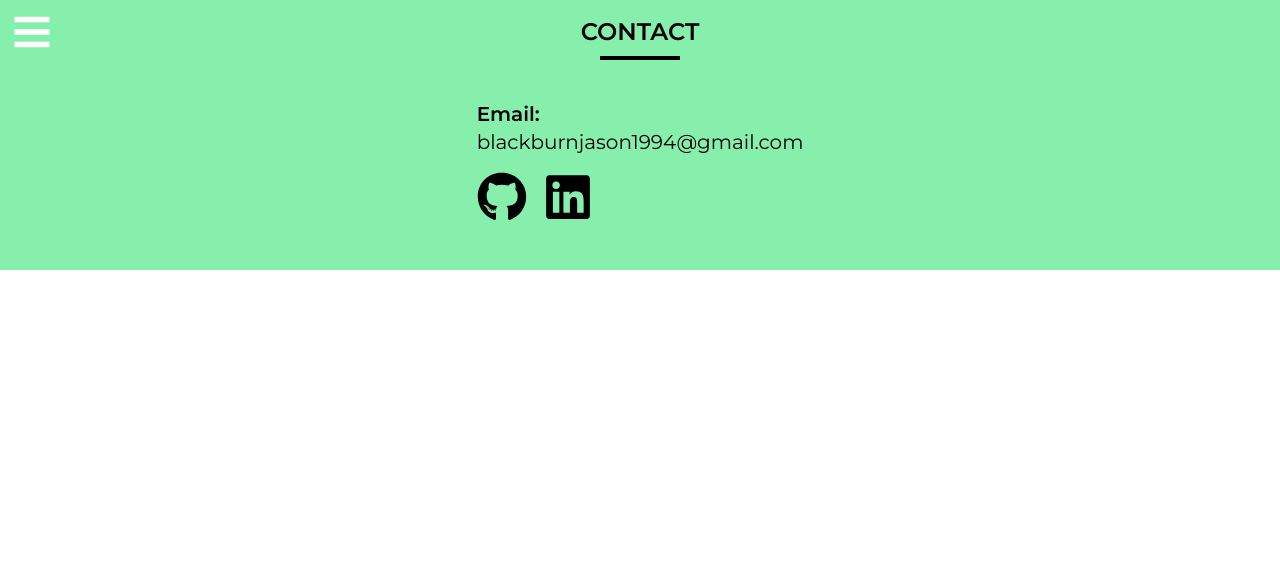
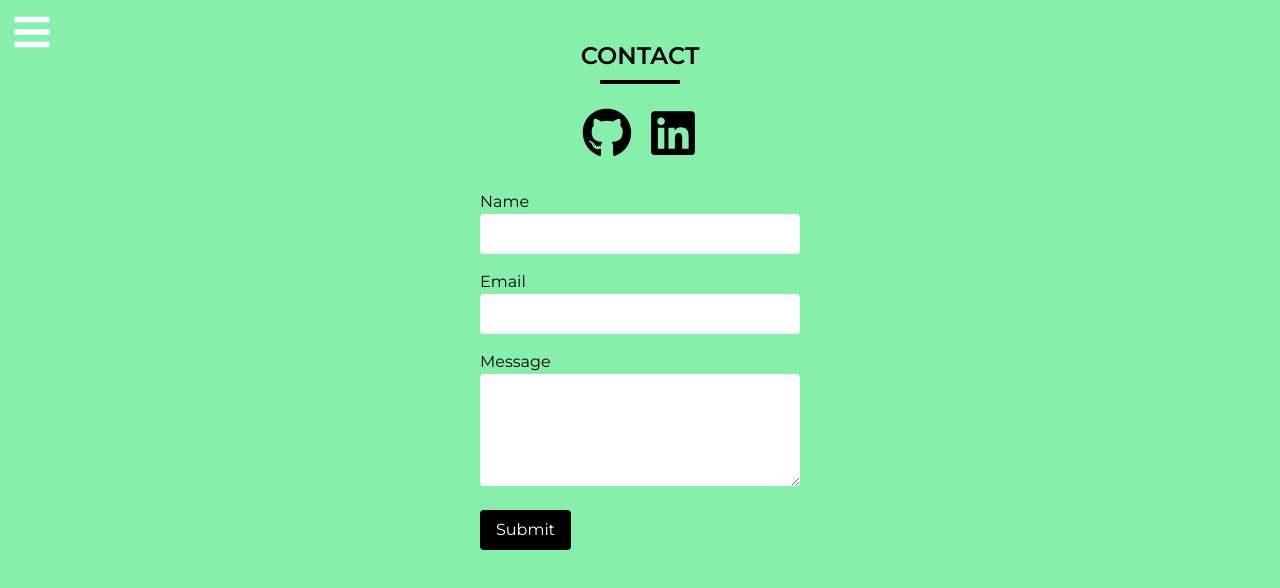
Before and after one commit to JBlackburn94/portv2, a Next.js app: page /pages/contact in a window 1280 px wide. Shown: the top 588 px of the page. Built offline with nearby package versions, Linux system fonts and the light colour scheme.

Commit message:
contact form added, api routing not working but working on a fix

```diff
--- a/package.json
+++ b/package.json
@@ -11,6 +11,7 @@
   "dependencies": {
     "framer-motion": "^10.18.0",
     "next": "14.0.4",
+    "nodemailer": "^6.9.8",
     "react": "^18",
     "react-dom": "^18",
     "react-icons": "^5.0.1"
--- /dev/null
+++ b/src/app/api/contact/route.js
@@ -0,0 +1,5 @@
+export default function handler(req, res) {
+  const { name, email, message } = req.body;
+  console.log(name, email, message);
+  res.status(200).json({ status: "OK" });
+}
--- a/src/app/components/navigation/Navbar.js
+++ b/src/app/components/navigation/Navbar.js
@@ -32,7 +32,7 @@ export default function Navbar() {
       link: "#hobbies",
     },
     {
-      id: 4,
+      id: 5,
       title: "Contact",
       link: "#contact",
     },
--- /dev/null
+++ b/src/app/pages/ContactForm.js
@@ -0,0 +1,72 @@
+"use client";
+import { useState } from "react";
+
+export default function ContactForm() {
+  const [name, setName] = useState("");
+  const [email, setEmail] = useState("");
+  const [message, setMessage] = useState("");
+
+  const onSubmit = async (e) => {
+    e.preventDefault();
+
+    try {
+      const res = await fetch("/api/contact/route", {
+        method: "POST",
+        body: JSON.stringify({ name, email, message }),
+        headers: {
+          "Content-Type": "application/json",
+        },
+      });
+    } catch (error) {
+      console.error("Err", error);
+    }
+  };
+
+  return (
+    <form className="w-3/4 md:w-1/2 lg:w-1/4">
+      <div className="flex flex-col my-4">
+        <label htmlFor="name">Name</label>
+        <input
+          className="px-4 py-2 bg-white rounded"
+          type="text"
+          value={name}
+          required
+          onChange={(e) => {
+            setName(e.target.value);
+          }}
+        />
+      </div>
+      <div className="flex flex-col my-4">
+        <label htmlFor="email">Email</label>
+        <input
+          className="px-4 py-2 bg-white rounded"
+          type="email"
+          value={email}
+          required
+          onChange={(e) => {
+            setEmail(e.target.value);
+          }}
+        />
+      </div>
+      <div className="flex flex-col my-4">
+        <label htmlFor="message">Message</label>
+        <textarea
+          className="px-4 py-2 bg-white rounded"
+          type="text"
+          value={message}
+          rows={4}
+          cols={40}
+          required
+          onChange={(e) => {
+            setMessage(e.target.value);
+          }}
+        />
+      </div>
+      <input
+        className="px-4 py-2 my-2 text-white bg-black rounded"
+        type="submit"
+        onClick={onSubmit}
+      />
+    </form>
+  );
+}
--- a/src/app/pages/about/page.js
+++ b/src/app/pages/about/page.js
@@ -49,7 +49,7 @@ export default function About() {
       id="about"
       ref={targetRef}
       style={{ opacity }}
-      className="flex flex-col items-center justify-start h-auto my-10"
+      className="flex flex-col items-center justify-start mt-10 h-fit"
     >
       <h2 className="text-2xl font-semibold uppercase">About Me</h2>
       <span className="w-20 my-2 border-t-4 border-green-300"></span>
@@ -77,7 +77,7 @@ export default function About() {
         </div>
         <div className="w-full md:w-1/2">
           <p className="leading-loose text-center">
-            Hello! My name is Jason Blackburn, I am a Frontend Developer
+            Hello! My name is Jason Blackburn, I am a Full Stack Developer
             comfortable working in all stages of web development. Knowledgeable
             in user interface design and production, testing and debugging,
             database creation and management. I bring forth expertise in design,
--- a/src/app/pages/contact/page.js
+++ b/src/app/pages/contact/page.js
@@ -1,16 +1,15 @@
+import ContactForm from "@/app/pages/ContactForm";
 import { FaGithub, FaLinkedin } from "react-icons/fa";
 
 export default function Contact() {
   return (
     <section
       id="contact"
-      className="flex flex-col items-center justify-center w-full text-black bg-green-300"
+      className="flex flex-col items-center justify-start w-full h-screen text-black bg-green-300"
     >
-      <h2 className="mt-4 text-2xl font-semibold uppercase">Contact</h2>
+      <h2 className="mt-10 text-2xl font-semibold uppercase">Contact</h2>
       <span className="w-20 my-2 border-t-4 border-black"></span>
-      <div className="p-4 m-4 text-black">
-        <p className="text-xl font-semibold">Email:</p>
-        <p className="text-xl">blackburnjason1994@gmail.com</p>
+
       <span className="flex items-center justify-start">
         <a href="https://github.com/JBlackburn94" target="_blank">
           <FaGithub size={50} className="my-4 mr-4" />
@@ -22,7 +21,7 @@ export default function Contact() {
           <FaLinkedin size={50} className="my-4" />
         </a>
       </span>
-      </div>
+      <ContactForm />
     </section>
   );
 }
--- a/src/app/pages/hero/page.js
+++ b/src/app/pages/hero/page.js
@@ -20,17 +20,17 @@ export default function Hero() {
       id="hero"
       style={{ opacity }}
       ref={targetRef}
-      className="flex flex-col justify-start items-center h-fit px-4 py-16 text-center select-none"
+      className="flex flex-col items-center justify-start h-screen px-4 py-16 text-center select-none"
     >
       <motion.div style={{ scale }} className="flex flex-col items-center">
         <Image
           src={hero}
           alt="An image of Jason Blackburn"
-          className="h-1/2 w-auto mb-2 rounded-full"
+          className="w-auto mb-2 rounded-full h-1/2"
         />
-        <h1 className="text-4xl uppercase font-bold">Jason Blackburn</h1>
-        <h2 className="text-semibold text-xl text-green-300">
-          Frontend Developer
+        <h1 className="text-4xl font-bold uppercase">Jason Blackburn</h1>
+        <h2 className="text-xl text-green-300 text-semibold">
+          Full Stack Developer
         </h2>
         <span className="flex">
           <p className="text-lg">📍 London</p>
@@ -38,7 +38,7 @@ export default function Hero() {
         <a
           href="https://github.com/JBlackburn94"
           target="_blank"
-          className="flex items-center justify-center mt-6 bg-green-300 p-4 text-black rounded"
+          className="flex items-center justify-center p-4 mt-6 text-black bg-green-300 rounded"
         >
           <FaGithub size={20} className="mx-2" />
           <p className="">Check out my GitHub projects. </p>
```
Also changed, not shown: 1 other file (tests, documents, lock files or other folders). Lines whose indentation alone changed are shown as unchanged.
